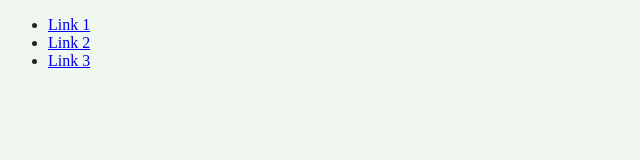
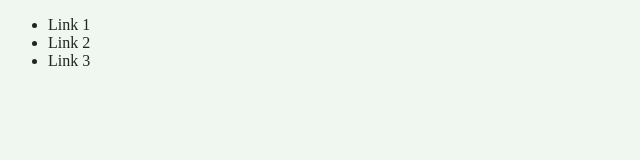
Before and after one commit to tydusgaravaea/Navbars, a plain HTML site: page index.html in a window 1280 px wide. Shown: the whole page, without its empty margins (0-640 px from the left). Drawn offline with Linux system fonts and the light colour scheme.

Commit message:
added a values on css

```diff
--- a/styles.css
+++ b/styles.css
@@ -2,3 +2,8 @@ body {
   background: #f0f6f0;
   color: #222323;
 }
+
+a {
+  color: #222323;
+  text-decoration: none;
+}
```
